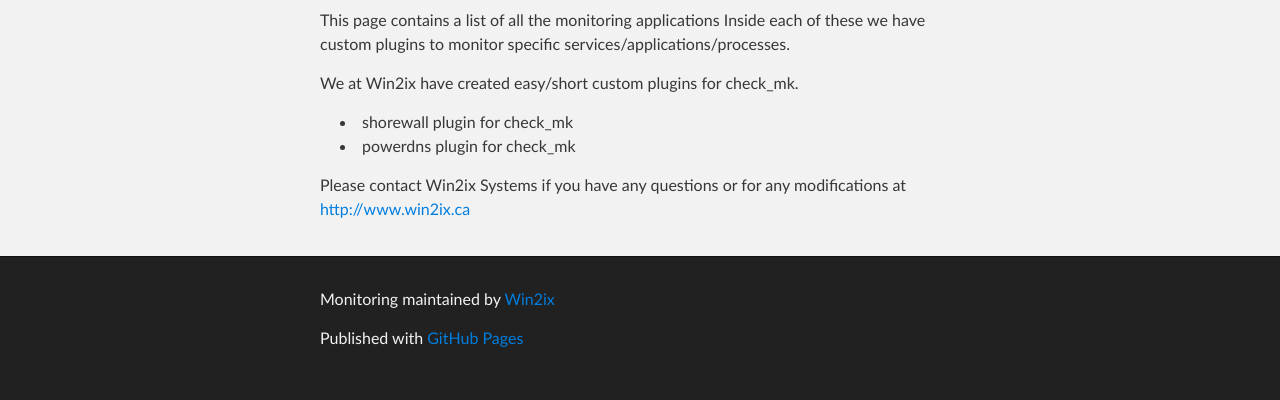
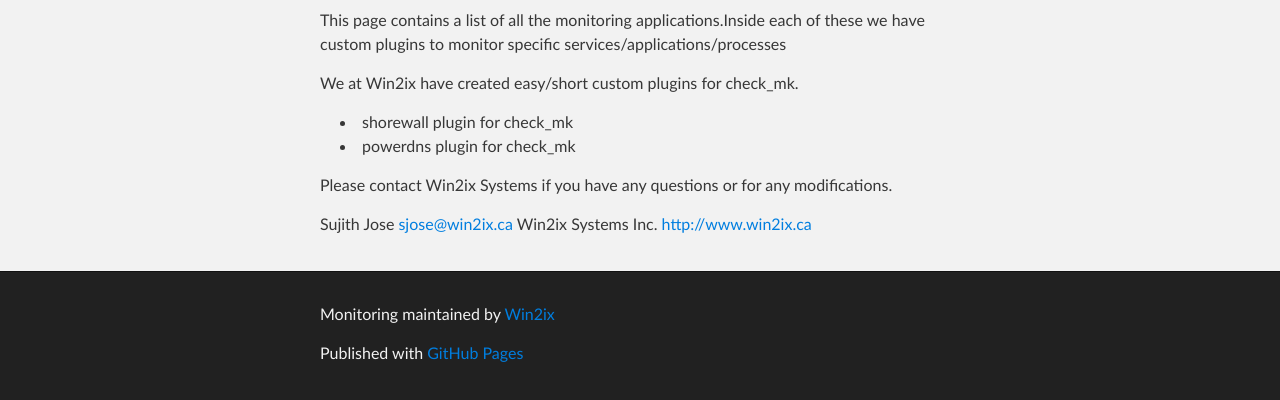
Before and after one commit to Win2ix/Monitoring, a plain HTML site: page index.html in a window 1280 px wide. Shown: the part 252-652 px from the top of the page. Drawn offline with Linux system fonts and the light colour scheme.

```diff
--- a/index.html
+++ b/index.html
@@ -31,15 +31,17 @@
     <!-- MAIN CONTENT -->
     <div id="main_content_wrap" class="outer">
       <section id="main_content" class="inner">
-        <p>This page contains a list of all the monitoring applications
-Inside each of these we have custom plugins to monitor specific services/applications/processes.</p>
+        <p>This page contains a list of all the monitoring applications.Inside each of these we have custom plugins to monitor specific services/applications/processes </p>
 
 <p>We at Win2ix have created easy/short custom plugins for check_mk.</p>
 
 <ul>
 <li>shorewall plugin for check_mk</li>
 <li>powerdns plugin for check_mk</li>
-</ul><p>Please contact Win2ix Systems if you have any questions or for any modifications at <a href="http://www.win2ix.ca">http://www.win2ix.ca</a> </p>
+</ul><p>Please contact Win2ix Systems if you have any questions or for any modifications. </p>
+
+<p>Sujith Jose <a href="mailto:sjose@win2ix.ca">sjose@win2ix.ca</a>
+Win2ix Systems Inc. <a href="http://www.win2ix.ca">http://www.win2ix.ca</a></p>
       </section>
     </div>
 
--- a/params.json
+++ b/params.json
@@ -1 +1 @@
-{"name":"Monitoring","tagline":"Plugins for various monitoring applications","body":"This page contains a list of all the monitoring applications \r\nInside each of these we have custom plugins to monitor specific services/applications/processes.\r\n\r\nWe at Win2ix have created easy/short custom plugins for check_mk.\r\n\r\n* shorewall plugin for check_mk\r\n* powerdns plugin for check_mk\r\n\r\nPlease contact Win2ix Systems if you have any questions or for any modifications at http://www.win2ix.ca \r\n","google":"","note":"Don't delete this file! It's used internally to help with page regeneration."}
+{"name":"Monitoring","tagline":"Plugins for various monitoring applications","body":"This page contains a list of all the monitoring applications.Inside each of these we have custom plugins to monitor specific services/applications/processes \r\n\r\nWe at Win2ix have created easy/short custom plugins for check_mk.\r\n\r\n* shorewall plugin for check_mk\r\n* powerdns plugin for check_mk\r\n\r\nPlease contact Win2ix Systems if you have any questions or for any modifications. \r\n\r\nSujith Jose <sjose@win2ix.ca> \r\nWin2ix Systems Inc. http://www.win2ix.ca","google":"","note":"Don't delete this file! It's used internally to help with page regeneration."}
```
